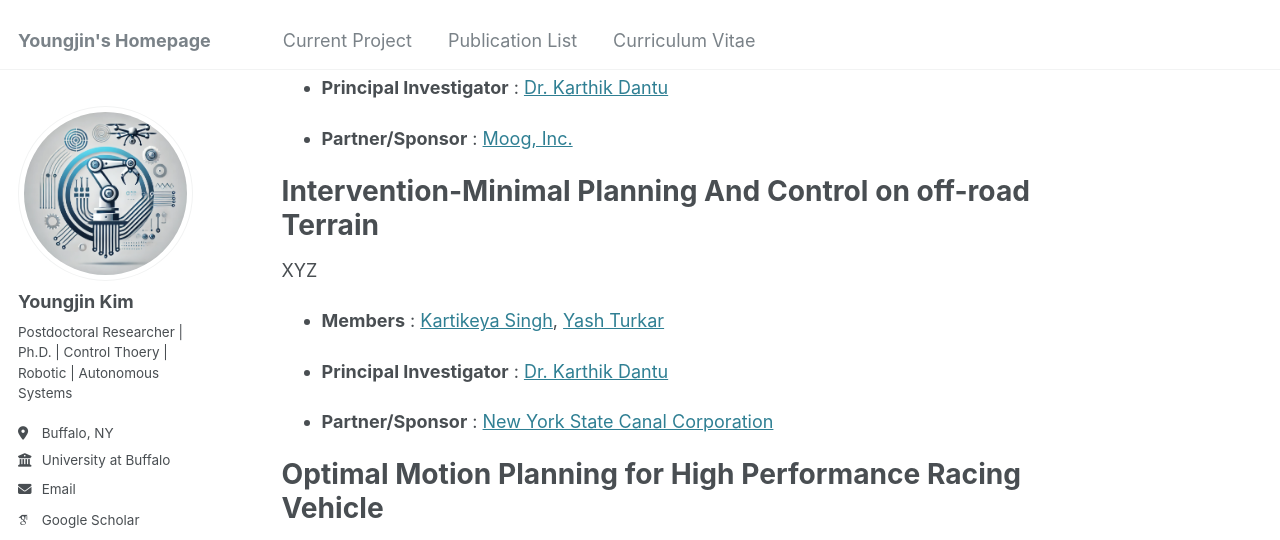
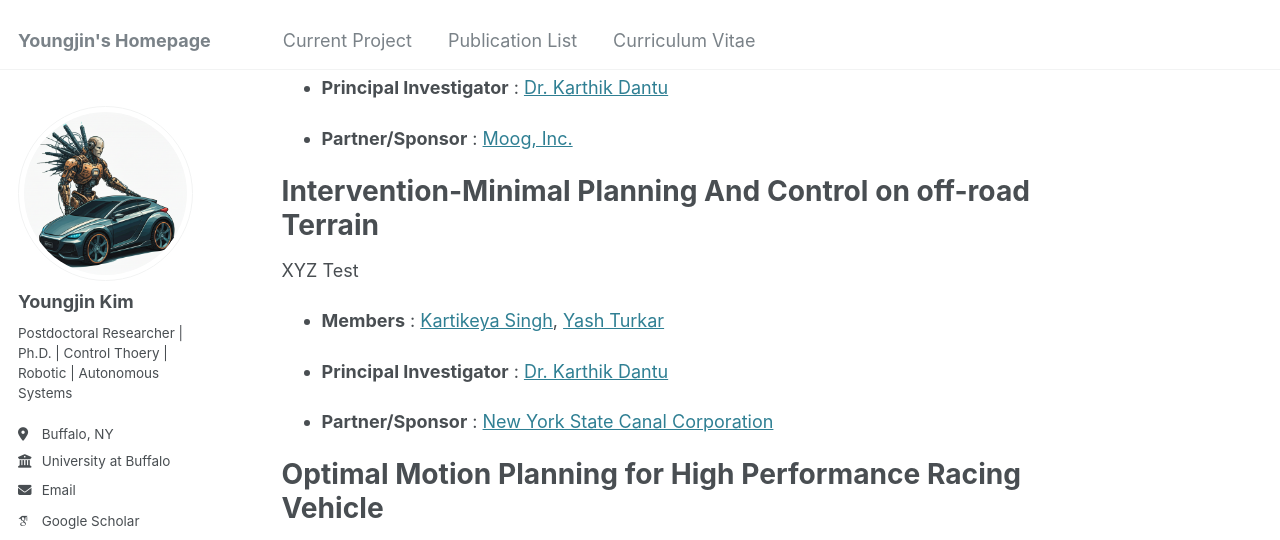
Before and after one commit to AutoBot4Kid/AutoBot4Kid.github.io, a Jekyll site: the page built from _pages/project.md, in a window 1280 px wide and 1400 px high, scrolled down 649 px. Shown: the top 540 px of the window. Built offline with Jekyll 4.4.1, drawn with Linux system fonts in a browser that asks for light colours; some web fonts are replaced; grey boxes are pictures that could not be loaded.

Commit message:
bio photo updates

```diff
--- a/_config.yml
+++ b/_config.yml
@@ -21,7 +21,7 @@ repository               : "AutoBot4Kid/AutoBot4Kid.github.io"
 #               Additional customization can be done by editing /_includes/author-profile.html
 author:
   # Biographic information
-  avatar           : "robot.png" #"profile.png"
+  avatar           : "robot2.png" #"profile.png"
   name             : "Youngjin Kim"
   pronouns         : # example: "she/her"
   bio              : "Postdoctoral Researcher | Ph.D. | Control Thoery | Robotic | Autonomous Systems "
--- a/_pages/project.md
+++ b/_pages/project.md
@@ -24,7 +24,7 @@ Intervention-Minimal Planning And Control on off-road Terrain
 <!-- <video width="640" height="360" controls>
   <source src="/videos/impact-intro.mp4" type="video/mp4">
 </video> -->
-XYZ
+XYZ Test
 
 - **Members** : [Kartikeya Singh](https://www.linkedin.com/in/kartikeya-singh1/), [Yash Turkar](https://yash.turkar.in/)
 
@@ -37,7 +37,7 @@ Optimal Motion Planning for High Performance Racing Vehicle
 <video width="640" height="360" controls>
   <source src="/videos/f1tenth-demo.mp4" type="video/mp4">
 </video>
-XYZ
+XYZ Test
 
 - **Members** :  [Yashom Dighe](https://yashomdighe.com/)
 
```
